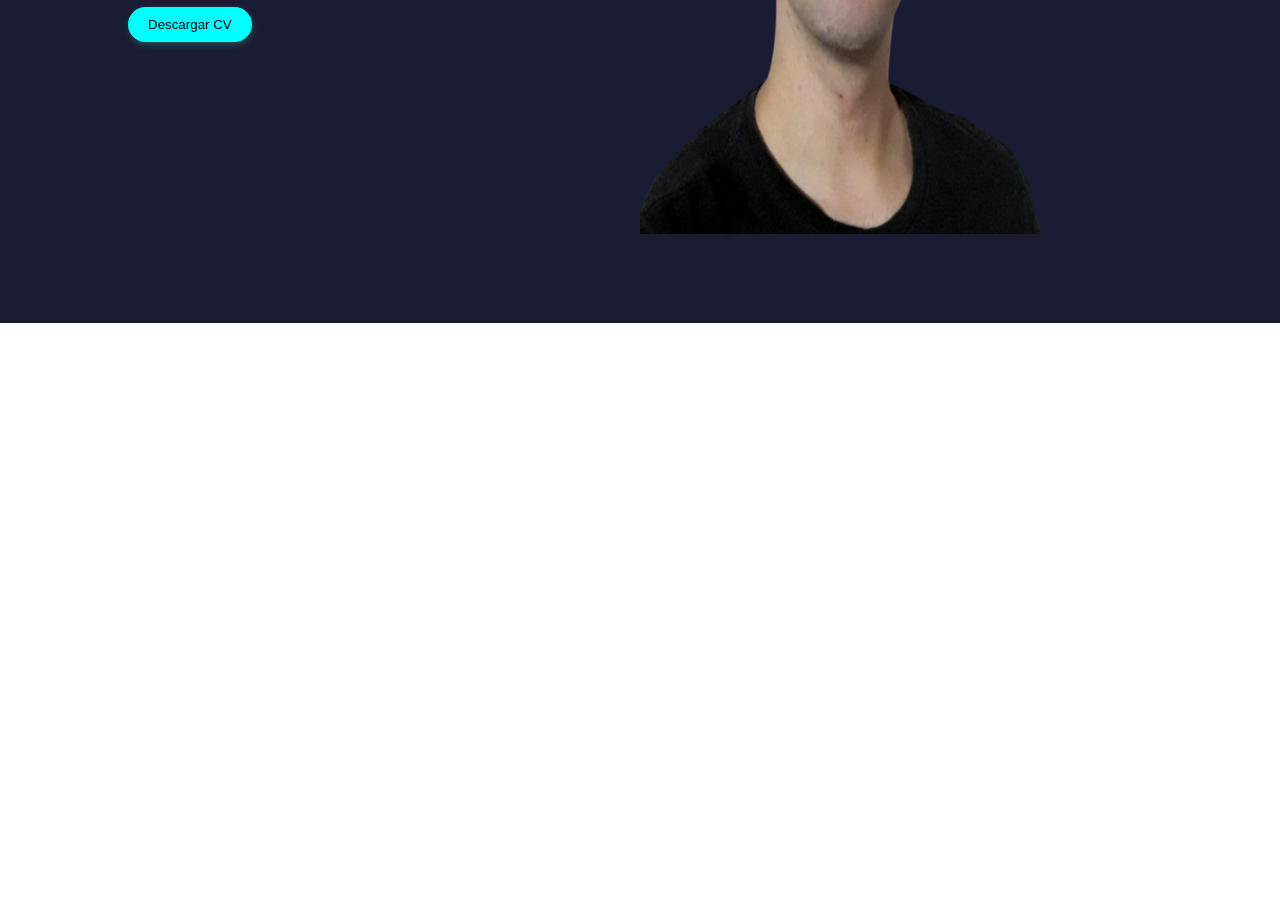
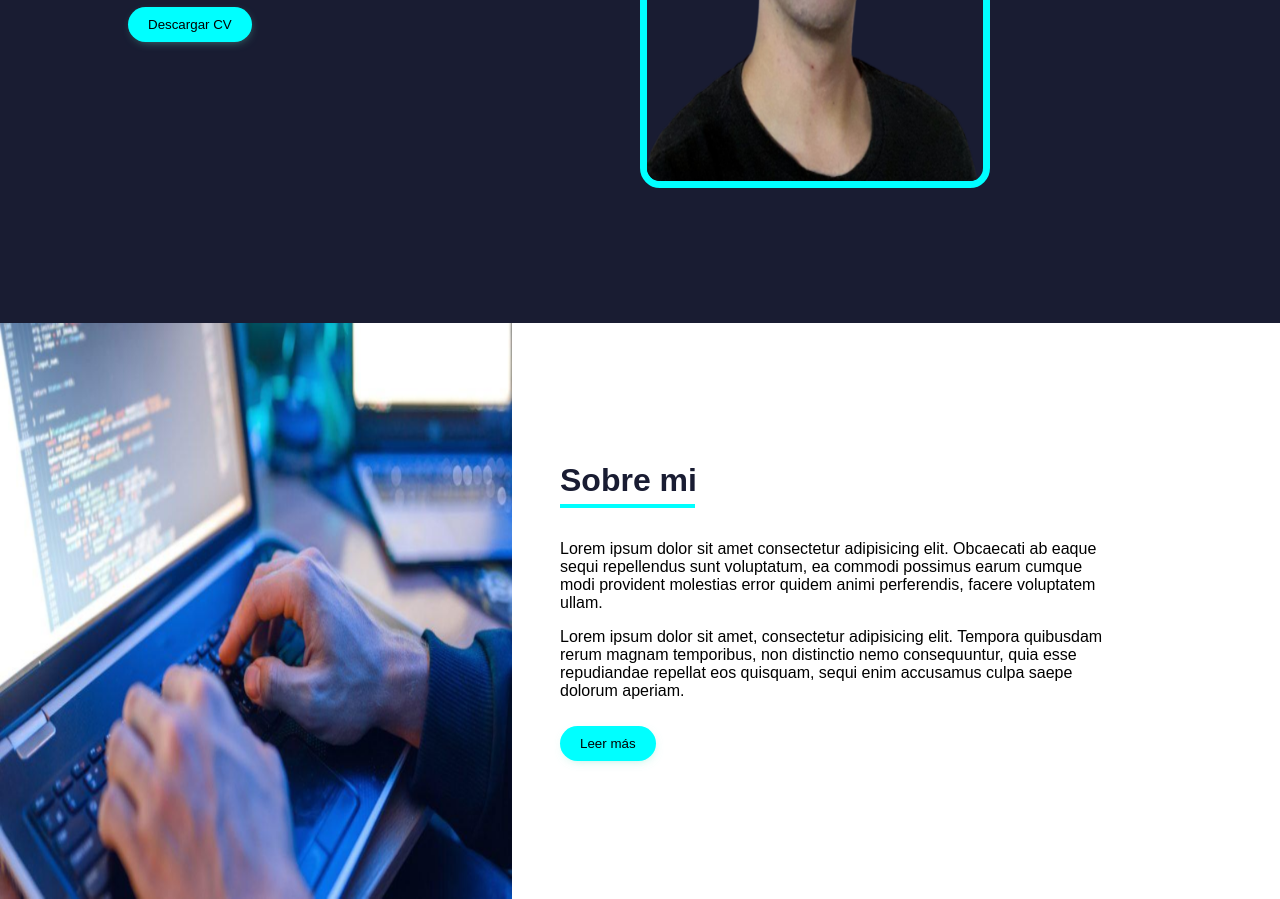
Before and after one commit to Damian-Daporta/Portfolio.github.io, a plain HTML site: page index.html in a window 1280 px wide. Shown: the part 477-1376 px from the top of the page. Before the commit the page ends 800 px from the top, so only its background shows below. Drawn offline with Linux system fonts and the light colour scheme.

Commit message:
Seccion sobremi

```diff
--- a/estilo.css
+++ b/estilo.css
@@ -93,3 +93,47 @@ span {
     background-color: #fff;
     box-shadow: none;
 }
+
+.main img {
+    width: 350px;
+    border: 7px solid aqua;
+    height: 520px;
+    z-index: 1;
+    border-radius: 20px;
+}
+
+/*ESTILOS DE SOBREMI*/
+
+.sobremi {
+    display: grid;
+    grid-template-columns: repeat(10, 1fr);
+    width: 100vw;
+    align-items: center;
+}
+
+.sobremi img {
+    width: 100%;
+    grid-column: 1/5;
+}
+
+.sobremiinfo {
+    grid-column: 5/10;
+    padding: 3em;
+}
+
+.sobremiinfo h2 {
+    font-size: 2em;
+    color: #191c32;
+}
+
+.divider {
+    height: 4px;
+    width: 135px;
+    background-color: aqua;
+    margin-top: 5px;
+    margin-bottom: 2em;
+}
+
+.sobremi p {
+    margin-bottom: 1em;
+}
--- a/index.html
+++ b/index.html
@@ -36,6 +36,16 @@
         </main>
     </div>
 
+    <div class="sobremi">
+        <img src="/Imagenes/sobre_mi.png" alt="Sebastian Programando">
+        <div class="sobremiinfo">
+            <h2>Sobre mi</h2>
+            <div class="divider"></div>
+            <p>Lorem ipsum dolor sit amet consectetur adipisicing elit. Obcaecati ab eaque sequi repellendus sunt voluptatum, ea commodi possimus earum cumque modi provident molestias error quidem animi perferendis, facere voluptatem ullam.</p>
+            <p>Lorem ipsum dolor sit amet, consectetur adipisicing elit. Tempora quibusdam rerum magnam temporibus, non distinctio nemo consequuntur, quia esse repudiandae repellat eos quisquam, sequi enim accusamus culpa saepe dolorum aperiam.</p>
+            <button class="descargar-cv">Leer más</button>
+        </div>
+    </div>
 
 </body>
 </html>
```
Also changed, not shown: Imagenes/sobre_mi.png (added).
